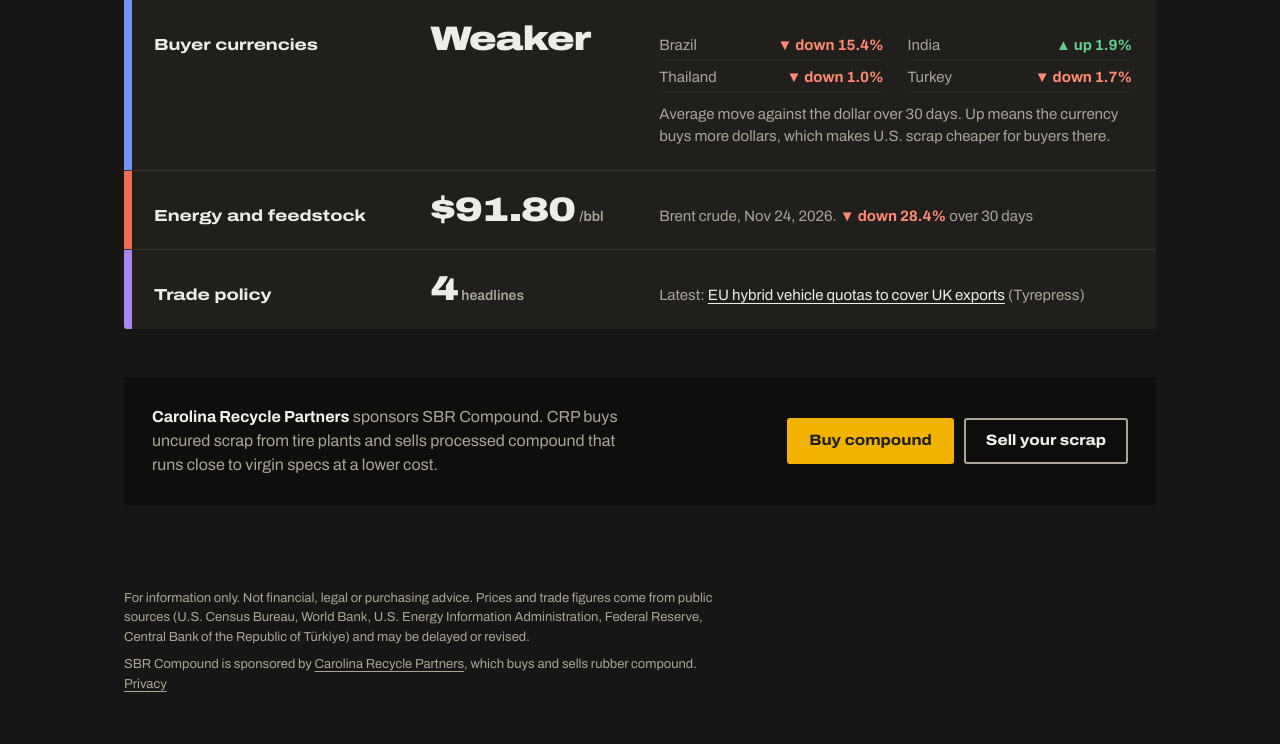
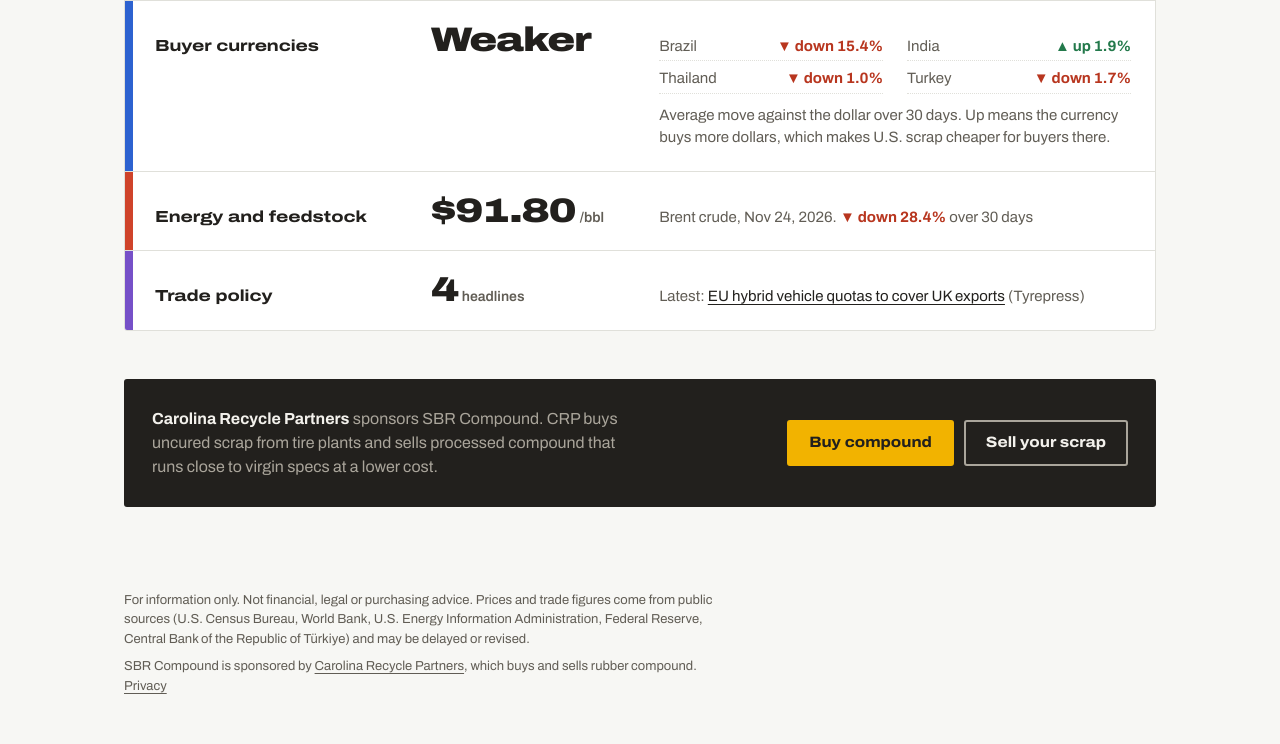
Before and after one commit to sbrcompound/sbrcompound, a plain HTML site: page site/index.html in a window 1280 px wide. Shown: the part 738-1482 px from the top of the page. Drawn offline with Linux system fonts and the dark colour scheme; no server answers.

Commit message:
Light only: near-white page, no automatic dark mode
Co-Authored-By: Claude Opus 5.5 <noreply@anthropic.com>
Claude-Session: https://claude.ai/code/session_01BhLqzAMVWgqkJjTF9MVgzC

```diff
--- a/site/assets/site.css
+++ b/site/assets/site.css
@@ -7,9 +7,10 @@
 }
 
 /* The batch card: carbon slabs, marking yellow, and five chalk stripes,
-   one per market force. A force keeps its stripe color on every page. */
+   one per market force. A force keeps its stripe color on every page.
+   Light only, by request: the site no longer follows the phone's dark mode. */
 :root {
-  --page: #e6e7e2;
+  --page: #f7f7f4;
   --surface: #ffffff;
   --carbon: #22201d;
   --carbon-2: #2e2b27;
@@ -17,7 +18,7 @@
   --carbon-muted: #aaa59b;
   --ink: #22201d;
   --muted: #615d55;
-  --rule: #d3d3cd;
+  --rule: #e0e0da;
   --yellow: #f2b300;
   --yellow-ink: #8a6200;
   --c-scrap: #e0a400;
@@ -29,36 +30,12 @@
   --down: #b8361f;
   --link: #1f4fb3;
   --chart-line: var(--carbon);
-  --chart-grid: #e6e6e1;
+  --chart-grid: #ecece7;
   --tabbar-h: 0px;
   --wide: 125%;
   --narrow: 75%;
   color-scheme: light;
 }
-@media (prefers-color-scheme: dark) {
-  :root {
-    --page: #171614;
-    --surface: #211f1c;
-    --carbon: #0f0e0d;
-    --carbon-2: #1b1a17;
-    --ink: #eeece7;
-    --muted: #a9a49a;
-    --rule: #37342f;
-    --yellow-ink: #f2b300;
-    --c-scrap: #f2b300;
-    --c-virgin: #4cbf80;
-    --c-fx: #6f98f0;
-    --c-energy: #f06c52;
-    --c-policy: #a888f0;
-    --up: #5fcf8e;
-    --down: #ff8a73;
-    --link: #8fb0ff;
-    --chart-line: var(--ink);
-    --chart-grid: #2e2c28;
-    color-scheme: dark;
-  }
-}
-
 * { box-sizing: border-box; }
 html { -webkit-text-size-adjust: 100%; }
 body {
@@ -239,3 +216,6 @@ main.wrap > h2:first-child { margin-top: 8px; }
 .group-note { margin: 4px 0 10px; }
 .chart-block.grade { --c: var(--c-scrap); }
 #grades-sec .table-scroll { margin-top: 16px; }
+/* On the near-white page, white panels get a hairline edge so they still read as panels. */
+.factors, .chart-block, .table-scroll, .news, .form, .chips button { border: 1px solid var(--rule); }
+.chart-block, .form { border-top-width: 6px; }
--- a/site/index.html
+++ b/site/index.html
@@ -6,6 +6,7 @@
 <title>SBR Compound | Rubber market outlook</title>
 <meta name="description" content="Free market outlook for the rubber and tire industry: scrap and virgin rubber prices, U.S. trade flows, buyer currencies and energy.">
 <meta name="theme-color" content="#22201d">
+<meta name="color-scheme" content="light">
 <link rel="manifest" href="/manifest.webmanifest">
 <link rel="icon" href="/assets/icons/icon.svg" type="image/svg+xml">
 <link rel="apple-touch-icon" href="/assets/icons/icon-180.png">
--- a/site/sw.js
+++ b/site/sw.js
@@ -1,6 +1,6 @@
 /* Offline support: pages and assets from cache first; data from the network first,
    falling back to the last copy saved on the device. */
-const VERSION = "sbr-v5";
+const VERSION = "sbr-v6";
 const SHELL = ["/", "/markets.html", "/trade.html", "/news.html", "/alerts.html", "/privacy.html",
   "/assets/site.css", "/assets/app.js", "/assets/chart.js", "/assets/home.js", "/assets/markets.js",
   "/assets/trade.js", "/assets/news.js", "/assets/alerts.js", "/assets/fonts/archivo-latin-wdth-normal.woff2",
```
Also changed, not shown: site/alerts.html (+1 -0 lines), site/markets.html (+1 -0 lines), site/news.html (+1 -0 lines), site/privacy.html (+1 -0 lines), site/trade.html (+1 -0 lines), site/manifest.webmanifest, 1 other file.
